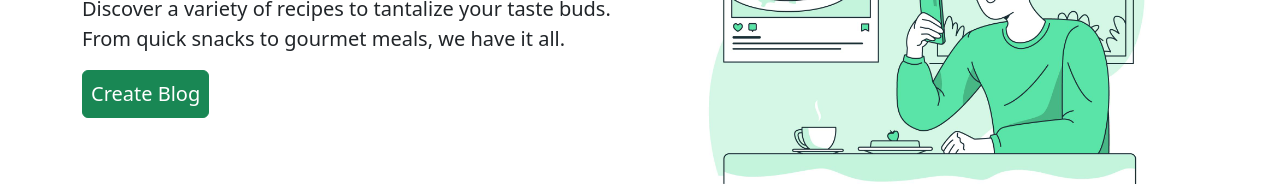
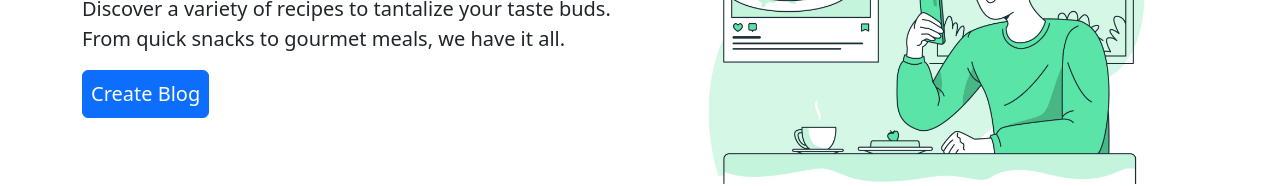
Before and after one commit to fiyotoli/react_api_blog_app, a React (Vite) app: page / in a window 1280 px wide. Shown: the part 384-570 px from the top of the page. Built offline with nearby package versions, Linux system fonts and the light colour scheme; no server answers.

Commit message:
final commit

```diff
--- a/src/components/Hero.jsx
+++ b/src/components/Hero.jsx
@@ -13,7 +13,7 @@ const Hero = () => {
                     <p className="lead">
                         Discover a variety of recipes to tantalize your taste buds. From quick snacks to gourmet meals, we have it all.
                     </p>
-                    <Link to="/create" className="btn btn-success  fs-5 p-2">
+                    <Link to="/create" className="btn btn-primary  fs-5 p-2">
                          Create Blog
                         </Link>                </div>
 
```
